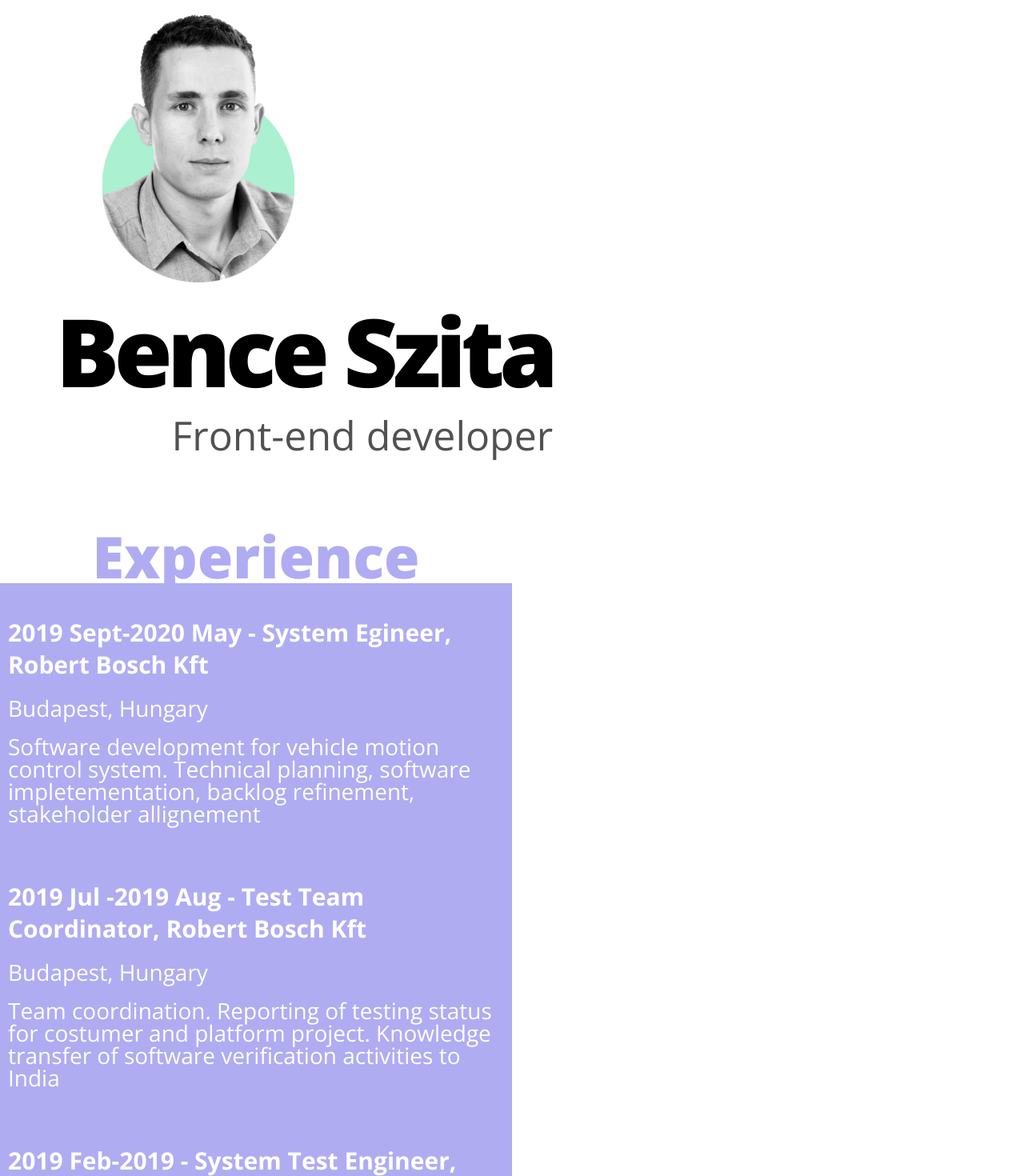
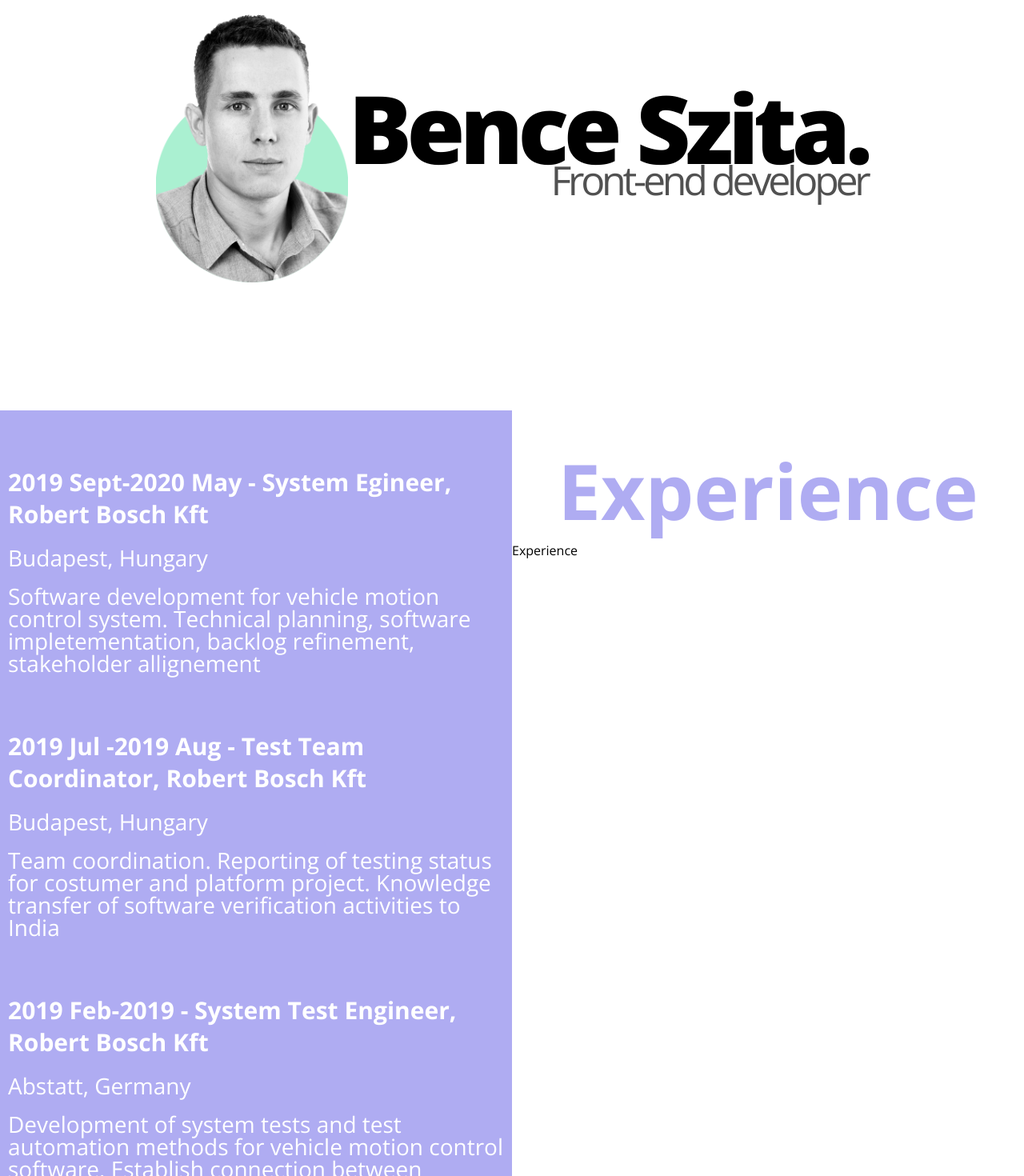
Before and after one commit to Ben-sz/portrait, an Angular app: page / in a window 1280 px wide. Shown: the part 80-1550 px from the top of the page at 80% size. Built offline with nearby package versions, Linux system fonts and the light colour scheme.

Commit message:
update for main content div

```diff
--- a/src/app/home/home.component.html
+++ b/src/app/home/home.component.html
@@ -3,19 +3,29 @@
 
     <img src="../../assets/images/portrait7.png" alt="">
     <div class="name-text">
-      <h1>Bence Szita<span></span></h1>
+      <h1>Bence Szita.<span></span></h1>
       <h3>Front-end developer<span></span></h3>
     </div>
-      <!-- <div class="titlename red-ribbon fade-right">
-        <div class="titletext title-right"> Front-end developer</div>
+
+  </div>
+
+  <!-- <div class="top1-main">
+
+    <div> a</div>
+    <div> b</div>
+
+
   </div> -->
-  </div>
+
+
+
+
 </div>
 
 
 <div class="block-1">
 
-  <div class="block-left purplebg">
+<!--     <div class="block-left purplebg">
       <div class="titletext purplecolor">Experience</div>
 
 
@@ -49,31 +59,20 @@
 
       </div>
     </div>
-</div>
-
-<div class="block-1">
-  <div class="block-right peachbg">
-    <div class="titletext peachcolor">Projects</div>
-
-    <div class="pr-logo">
-      <img src="../../assets/images//wt.svg" alt="">
-    </div>
-
-    <div class="pr-logo">
-      <img src="../../assets/images//getgrovy.svg" alt="">
-    </div>
-  </div>
-
-</div>
 
 
-<div class="block-3">
-  <div class="block-left mintbg">
-<!--     <div class="titletext mintcolor">Experience</div>
- -->  </div>
+    <div class="block-right ">
+
+
+      wegwegews
     </div>
+ -->
 
-  <!--   <div class="xp-text">
+
+    <div class="block-container">
+
+      <div class="block-child purplebg xp-box">
+        <div class="xp-text">
           <h1> 2019 Sept-2020 May - System Egineer,  Robert Bosch Kft</h1>
           <h2> Budapest, Hungary</h2>
           <h2> Software development for vehicle motion control system.
@@ -99,6 +98,40 @@
             Budapest. Measurement evaluation and reporting: Matlab,
             Simulink, Git, ALM, Microsoft Office, Doors
           </h2>
+
+
+        </div>
+      </div>
+
+      <div class="block-child">
+        <div class="xp-title">   <h1>Experience</h1></div>
+        <div class="decor-bg">Experience </div>
+      </div>
+
+    </div>
+
+
+</div>
+
+<!-- <div class="block-1">
+  <div class="block-right peachbg">
+    <div class="titletext peachcolor">Projects</div>
+
+    <div class="pr-logo">
+      <img src="../../assets/images//wt.svg" alt="">
+    </div>
+
+    <div class="pr-logo">
+      <img src="../../assets/images//getgrovy.svg" alt="">
+    </div>
+  </div>
+
+</div>
+
+
+<div class="block-3">
+  <div class="block-left mintbg">
+ </div>
 </div>
 
  -->
--- a/src/app/home/home.component.scss
+++ b/src/app/home/home.component.scss
@@ -13,36 +13,42 @@ body{
 
 .top-1{
   display: flex;
-  flex-direction: row;
-  align-items: flex-start;
+
+  align-items: center;
   width: 100%;
   margin-right: auto;
   margin-left: auto;
   margin-bottom: 10rem;
   .top1-main{
-    width: 60vw;
-    margin-left: 0;
+
+    display: flex;
+    justify-content: center;
+
+    /* width: 60vw; */
+    margin-right: auto;
+    margin-left: auto;
     margin-top: 3rem;
   }
 
   img{
     /* height: 20rem; */
     width: 15rem;
-    margin-left: 10vw;
   }
 }
 
 .name-text{
-  margin-right: 10%;
-  text-align: right;
+  text-align: left;
+  display: flex;
+  flex-direction: column;
+  color: $color-black;
+  align-items: flex-end;
+  justify-content: center;
 
-  color: $color-black;
   h1 {
     color: black;
     font-weight: 800;
     font-size: 118px;
-    line-height: 161px;
-    /* identical to box height */
+    line-height: 80px;
 
     letter-spacing: -0.055em;
     margin: 0;
@@ -52,6 +58,7 @@ body{
     font-weight: 100;
     font-size: 50px;
     line-height: 50px;
+    letter-spacing: -0.085em;
     margin: 0;
   }
 }
@@ -77,32 +84,47 @@ body{
 
 
 .block-1{
-  display: block;
+  display: inline-block;
   width: 100%;
-
-}
-
-.block-left{
-  width: 50%;
-  margin-right: auto;
-  margin-left: 0;
-  padding-bottom: 50px;
+  box-sizing: border-box;
 
 }
 
 
-.block-right{
-  width: 50%;
-  margin-left: auto;
-  margin-right: 0;
+.block-container {
+  display: flex;
+}
+
+.block-child {
+  flex: 1;
+}
+
+/* .block-child:first-child {
+  margin-right: 20px;
+}  */
+
+.xp-title{
+
   text-align: center;
-  padding-bottom: 50px;
-
+  margin-top: 100px;
+  h1{
+    color: $color-purple;
+    font-family: Open Sans;
+    font-style: normal;
+    font-weight: bold;
+    font-size: 96px;
+    line-height: 0%;
+    transition: all 0.3s ease;
+    &:hover{
+   /*  margin-left: -10px; */
+    }
+  }
 
 }
 
+
+
 .xp-text{
-  margin-top: -100px;
   margin-left: 10px;
   margin-right: 10px;
   h1{
@@ -117,7 +139,7 @@ body{
     }
 
 
-    }
+  }
     h2{
       color:  white;
       font-size: 28px;
@@ -181,7 +203,7 @@ body{
 
 
     }
-}
+  }
 }
 
 
```
Lines whose indentation alone changed are shown as unchanged.
